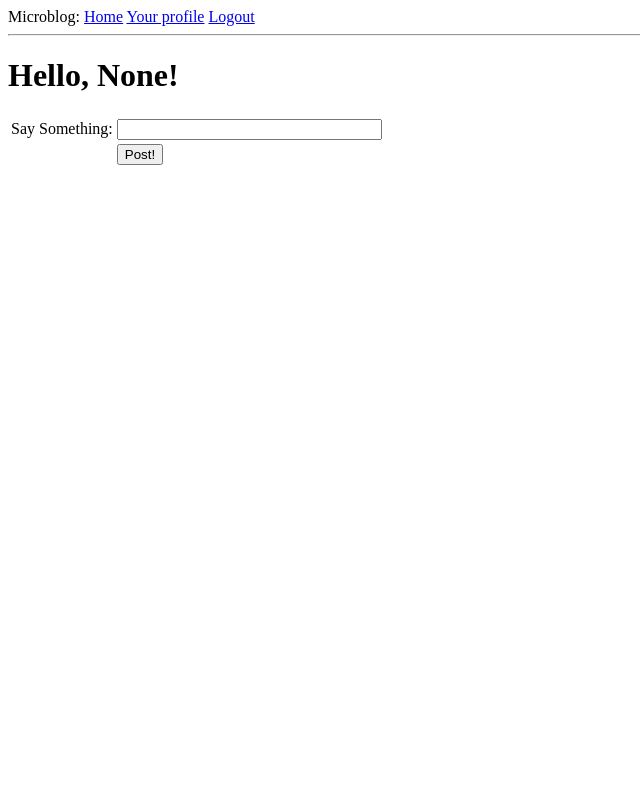
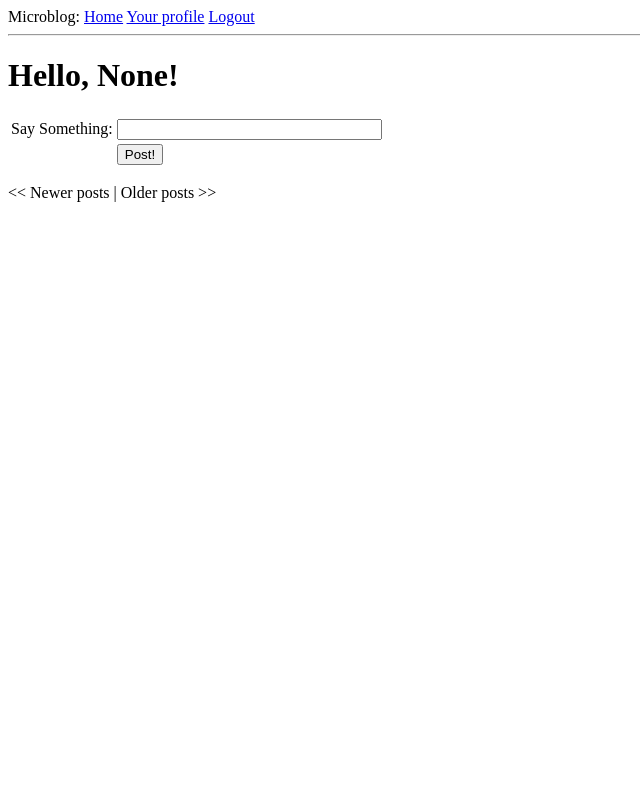
Before and after one commit to bhsaurabh/microblog, a Flask app: page / in a window 1280 px wide. Shown: the whole page, without its empty margins (0-640 px from the left). Run offline with Flask 2, Linux system fonts and the light colour scheme; a user stored in the database is signed in; data comes from the database, SQL or seed files in the repository; data that the repository does not hold is empty.

Commit message:
Support pagination

```diff
--- a/app/templates/index.html
+++ b/app/templates/index.html
@@ -25,7 +25,12 @@
   </table>
 </form>
 
-{% for post in posts %}
-  <div><p>{{post.author.nickname}} says: <b>{{post.body}}</b></p></div>
+<!-- posts is a paginate object -->
+{% for post in posts.items %}
+  {% include 'post.html' %}
 {% endfor %}
+<!-- show pagination links -->
+{% if posts.has_prev %}<a href="{{ url_for('index', page = posts.prev_num) }}"><< Newer posts</a>{% else %}<< Newer posts{% endif %} |
+{% if posts.has_next %}<a href="{{ url_for('index', page = posts.next_num) }}">Older posts >></a>{% else %}Older posts >>{% endif %}
+
 {% endblock %}
--- a/app/views.py
+++ b/app/views.py
@@ -5,17 +5,19 @@ from app import app, db, lm, oid
 from forms import LoginForm, EditForm, PostForm
 from models import User, ROLE_USER, ROLE_ADMIN, Post
 from datetime import datetime
+from config import POSTS_PER_PAGE
 
 @app.route('/', methods=['GET', 'POST'])
 @app.route('/index', methods=['GET', 'POST'])
+@app.route('/index/<int:page>', methods=['GET', 'POST'])
 @login_required  # cannot view this page without signing in
-def index():
+def index(page=1):
   """
   Index page/Landing page for app
   """
   user = g.user
   form = PostForm()
-  posts = user.followed_posts().all()
+  posts = user.followed_posts().paginate(page, POSTS_PER_PAGE, False)
   if form.validate_on_submit():
     post = Post(body=form.post.data, timestamp=datetime.utcnow(), author=user)
     db.session.add(post)
@@ -125,8 +127,9 @@ def logout():
 
 
 @app.route('/user/<nickname>')
+@app.route('/user/<nickname>/<int:page>')
 @login_required
-def user(nickname):
+def user(nickname, page=1):
   """
   Profile page for a user
 
@@ -138,7 +141,8 @@ def user(nickname):
   if user is None:
     flash('ERROR: User ' + nickname + ' not found!')
     return redirect(url_for('index'))
-  return render_template('user.html', user=user, posts=user.posts)
+  posts = user.posts.paginate(page, POSTS_PER_PAGE, False)
+  return render_template('user.html', user=user, posts=posts)
 
 
 @app.route('/edit', methods=['GET', 'POST'])
--- a/config.py
+++ b/config.py
@@ -16,3 +16,6 @@ OPENID_PROVIDERS = [
 # SQLALCHEMY config
 SQLALCHEMY_DATABASE_URI = 'sqlite:///' + os.path.join(basedir, 'app.db')
 SQLALCHEMY_MIGRATE_REPO = os.path.join(basedir, 'db_repository')
+
+# pagination
+POSTS_PER_PAGE = 3
```
Also changed, not shown: app/templates/user.html (+6 -1 lines).
